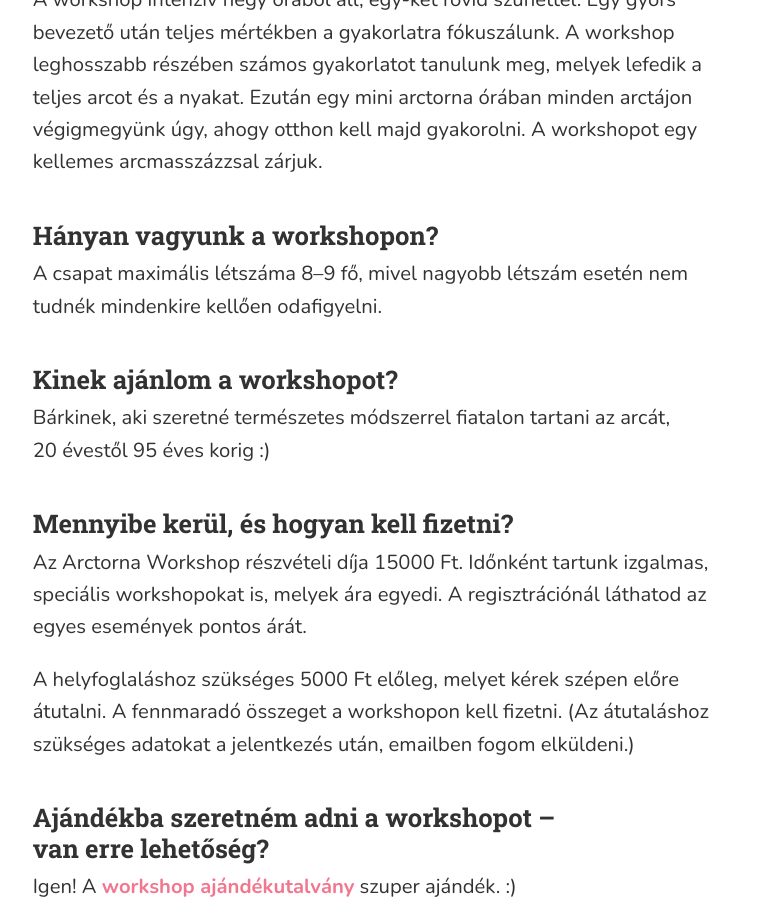
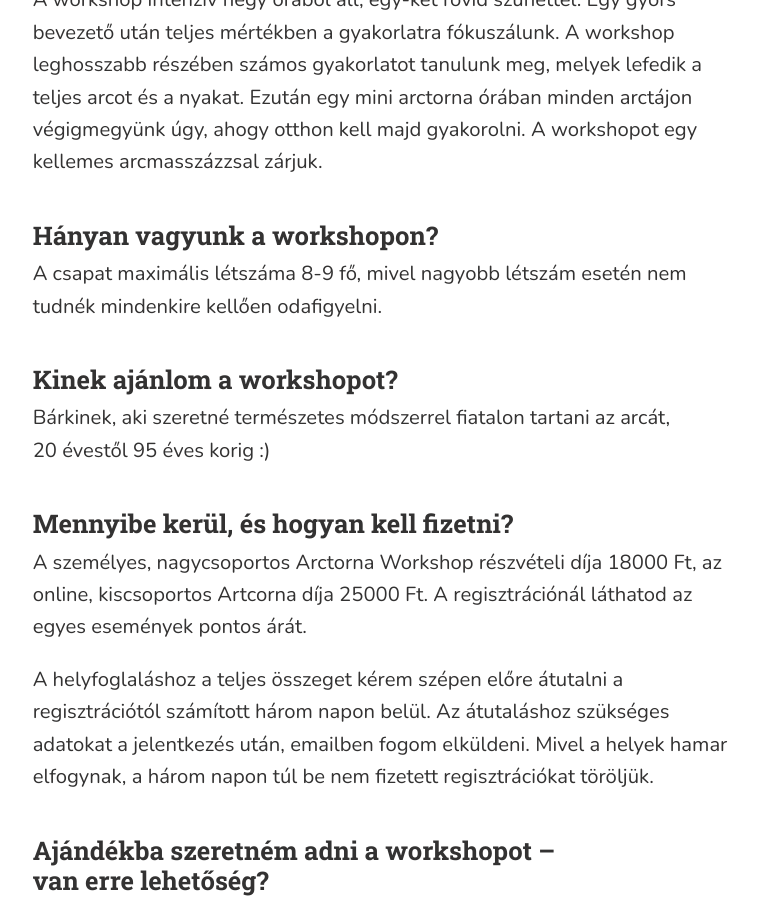
Before and after one commit to monikamudra/arctorna, a Jekyll site: the page built from workshop.md, in a window 1280 px wide and 900 px high, scrolled down 728 px. Shown: the whole window, without its empty margins (253-1011 px from the left). Built offline with Jekyll 4.4.1, drawn with Linux system fonts in a browser that asks for light colours; some of the changed text lies outside the part shown.

Commit message:
Update workshop info

```diff
--- a/_data/training.yaml
+++ b/_data/training.yaml
@@ -1,7 +1,6 @@
 registration_link: https://arctornaworkshop.typeform.com/to/N9N1Sb
 address: 1032 Budapest, San Marco utca
 price: 35000
-deposit: 10000
 private_price: 70000
 price_desc: Az első 10 alkalmas blokk ára
 events:
--- a/_includes/workshop-details.md
+++ b/_includes/workshop-details.md
@@ -7,7 +7,7 @@ workshopot egy kellemes arcmasszázzsal&nbsp;zárjuk.
 
 ### Hányan vagyunk a&nbsp;workshopon?
 
-A csapat maximális létszáma 8–9 fő, mivel nagyobb létszám esetén nem
+A csapat maximális létszáma 8-9 fő, mivel nagyobb létszám esetén nem
 tudnék mindenkire kellően&nbsp;odafigyelni.
 
 ### Kinek ajánlom a&nbsp;workshopot?
@@ -17,14 +17,15 @@ arcát, 20&nbsp;évestől <span class="u-NoWrap">95&nbsp;éves korig :)</span>
 
 ### Mennyibe kerül, és hogyan kell fizetni?
 
-Az Arctorna Workshop részvételi díja {{ site.data.workshop.price }}&nbsp;Ft.
-Időnként tartunk izgalmas, speciális workshopokat is, melyek ára egyedi. A
-regisztrációnál láthatod az egyes események pontos árát.
+A személyes, nagycsoportos Arctorna Workshop részvételi díja {{
+site.data.workshop.price }}&nbsp;Ft, az online, kiscsoportos Artcorna díja {{
+site.data.workshop.price_online }}&nbsp;Ft. A regisztrációnál láthatod az egyes
+események pontos árát.
 
-A helyfoglaláshoz szükséges {{ site.data.workshop.deposit }}&nbsp;Ft előleg,
-melyet kérek szépen előre átutalni. A fennmaradó összeget a workshopon kell
-fizetni. (Az átutaláshoz szükséges adatokat a jelentkezés után, emailben fogom
-elküldeni.)
+A helyfoglaláshoz a teljes összeget kérem szépen előre átutalni a
+regisztrációtól számított három napon belül. Az átutaláshoz szükséges adatokat
+a jelentkezés után, emailben fogom elküldeni. Mivel a helyek hamar elfogynak,
+a három napon túl be nem fizetett regisztrációkat töröljük.
 
 ### Ajándékba szeretném adni a workshopot – van&nbsp;erre&nbsp;lehetőség?
 
```
Also changed, not shown: _data/workshop.yaml (+10 -2 lines).
